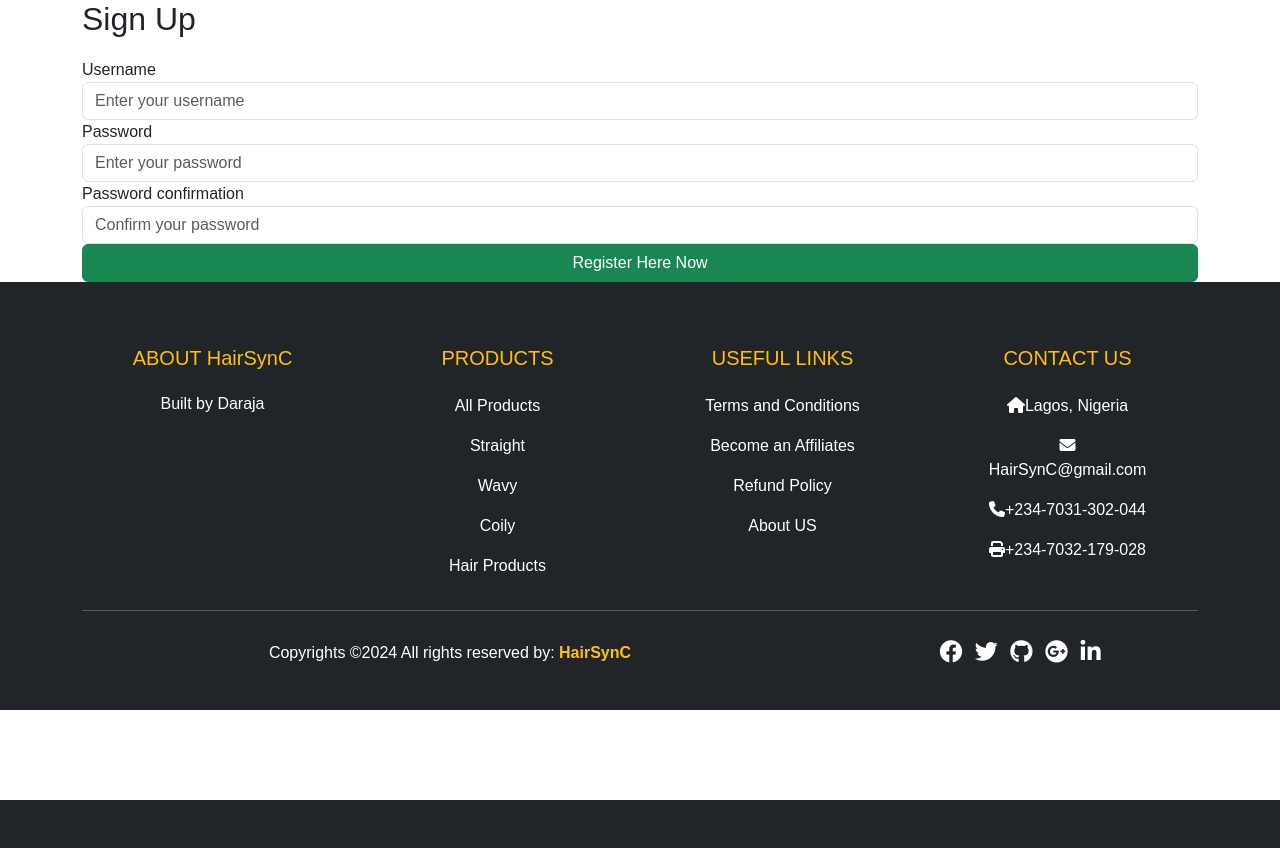
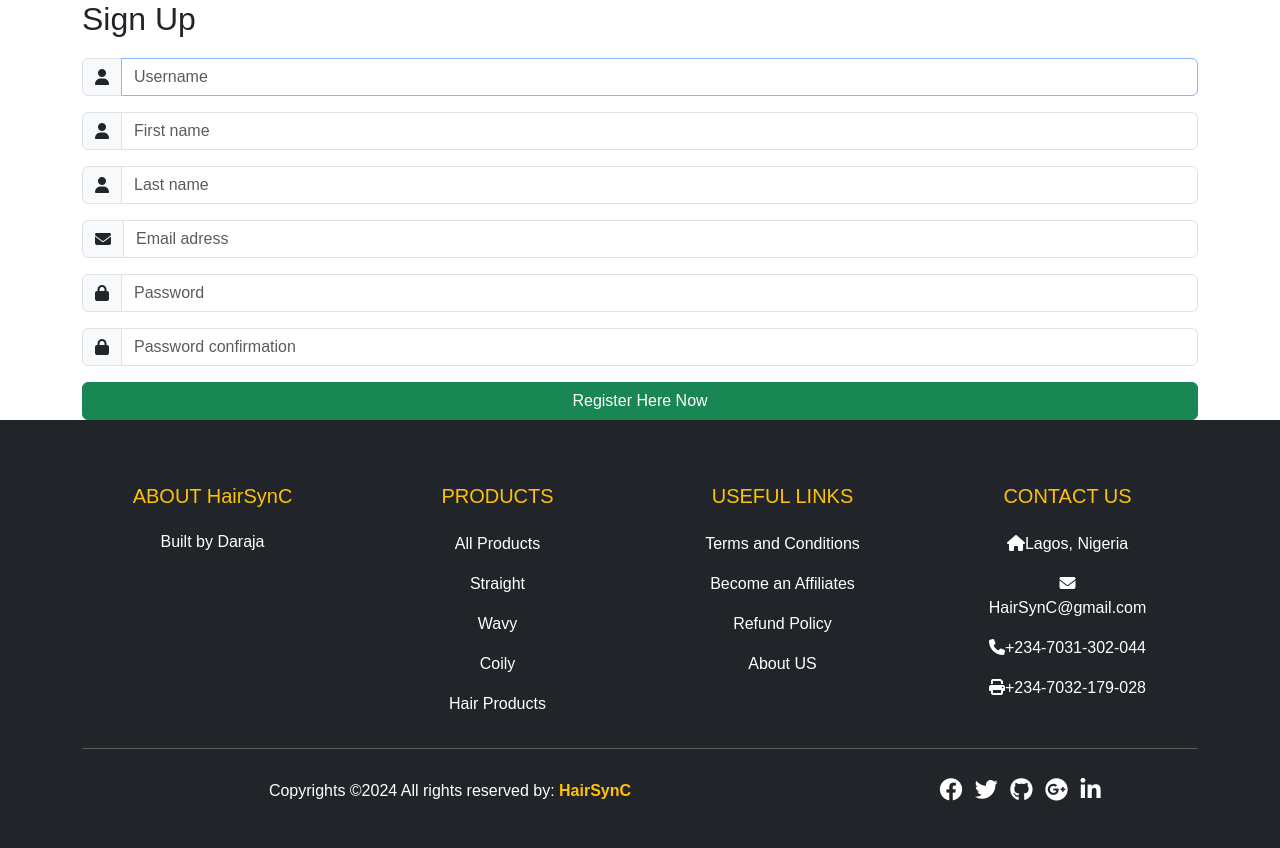
Before and after one commit to NwoguGlory1/HairrSynC, a Django app: page /signup/ in a window 1280 px wide. Before the commit the page ends 800 px from the top, so only its background shows below. Run offline with Django 5.2, Linux system fonts and the light colour scheme; some web fonts are replaced.

Commit message:
All placeholders in signup.html is showing now

```diff
--- a/hairsync/store/forms.py
+++ b/hairsync/store/forms.py
@@ -13,10 +13,33 @@
 from django import forms
 from django.contrib.auth.forms import UserCreationForm
 from django.contrib.auth.models import User
+from django.forms.widgets import EmailInput, PasswordInput
 
 class SignUpForm(UserCreationForm):
-    # pass
-    email = forms.EmailField(max_length=200)
+    password1 = forms.CharField(max_length=16, widget=forms.PasswordInput(attrs={'class': 'form-control', 'placeholder': 'Password'}))
+    password2 = forms.CharField(max_length=16, widget=forms.PasswordInput(attrs={'class': 'form-control', 'placeholder': 'Password confirmation'}))
+
     class Meta:
         model = User
         fields = ('username', 'first_name', 'last_name', 'email', 'password1', 'password2')
+        widgets = {
+            'username': forms.TextInput(attrs={
+                        'class':'form-control',
+                        'placeholder':'Username',
+                }),
+            'first_name': forms.TextInput(attrs={
+                        'class':'form-control',
+                        'placeholder':'First name',
+                }),
+            'last_name': forms.TextInput(attrs={
+                        'class':'form-control',
+                        'placeholder':'Last name',
+                }),
+            'email': EmailInput(attrs={'class': 'form-control', 'placeholder': 'Email adress'}),
+        }
+        # password1 and password2 are declare on the UserCreationForm (they aren't model fields), therefore you can't use them in widgets
+        def __init__(self, *args, **kwargs):
+            super(SignUpForm, self).__init__(*args, **kwargs)
+            self.fields['email'].widget = forms.EmailInput(attrs={'class': 'form-control', 'placeholder': 'Email address'})
+            self.fields['password1'].widget = PasswordInput(attrs={'class': 'form-control', 'placeholder': 'Password'})
+            self.fields['password2'].widget = PasswordInput(attrs={'class': 'form-control', 'placeholder': 'Password confirmation'})
--- a/hairsync/templates/store/signup.html
+++ b/hairsync/templates/store/signup.html
@@ -1,5 +1,6 @@
 {% extends './base.html' %}
 {% load static %}
+
 
 {% block navbar %}
 <!-- Empty navbar block to hide navbar -->
@@ -17,35 +18,32 @@
     {% endif %}
 
     <form method="POST" action="">
-        <label for="id_username">{{ form.username.label }}</label>
-    <input
-        type="text"
-        name="{{ form.username.name }}"
-        id="id_username"
-        value="{{ form.username.value|default:'' }}"
-        placeholder="Enter your username"
-        class="form-control"
-        required>
+        {% csrf_token %}
+        <div class="input-group mb-3">
+            <span class="input-group-text"><i class="fas fa-user"></i></span>
+            {{ form.username }}
+        </div>
+        <div class="input-group mb-3">
+            <span class="input-group-text"><i class="fas fa-user"></i></span>
+            {{ form.first_name }}
+        </div>
+        <div class="input-group mb-3">
+            <span class="input-group-text"><i class="fas fa-user"></i></span>
+            {{ form.last_name }}
+        </div>
+        <div class="input-group mb-3">
+            <span class="input-group-text"><i class="fas fa-envelope"></i></span>
+            {{ form.email }}
+        </div>
+        <div class="input-group mb-3">
+            <span class="input-group-text"><i class="fas fa-lock"></i></span>
+            {{ form.password1 }}
+        </div>
+        <div class="input-group mb-3">
+            <span class="input-group-text"><i class="fas fa-lock"></i></span>
+            {{ form.password2 }}
+        </div>
 
-        <!-- Password Field 1 -->
-    <label for="id_password1">{{ form.password1.label }}</label>
-    <input
-        type="password"
-        name="{{ form.password1.name }}"
-        id="id_password1"
-        placeholder="Enter your password"
-        class="form-control"
-        required>
-
-       <!-- Password Field 2 -->
-    <label for="id_password2">{{ form.password2.label }}</label>
-    <input
-        type="password"
-        name="{{ form.password2.name }}"
-        id="id_password2"
-        placeholder="Confirm your password"
-        class="form-control"
-        required>
         <button type="submit" class="btn btn-success">Register Here Now</button>
     </form>
 {% endblock %}
```
Also changed, not shown: hairsync/hairsync/requirements.txt (added, +8 -0 lines).
